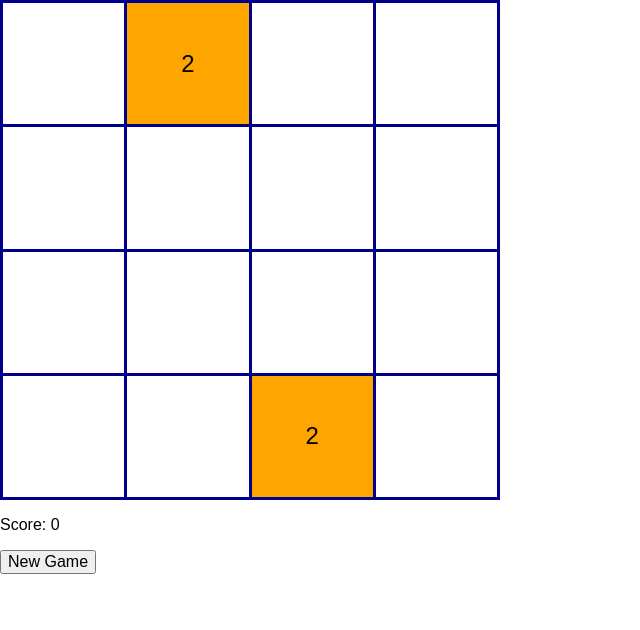
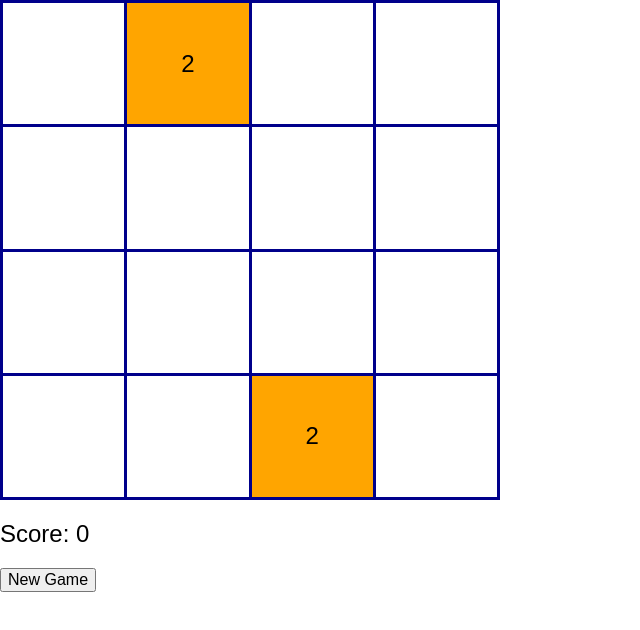
Before and after one commit to philsof/2048, a plain HTML site: page index.html in a window 1280 px wide. Shown: the whole page, without its empty margins (0-640 px from the left). Drawn offline with Linux system fonts and the light colour scheme.

Commit message:
Pad score and new game button, add styling to score

```diff
--- a/css/application.css
+++ b/css/application.css
@@ -58,3 +58,13 @@ td{border:3px solid darkblue; width:50px;
   background-color: indigo;
   color: white;
 }
+
+#score-div {
+  margin-top: 20px;
+  font-size: 24px;
+  color: black;
+}
+
+#new-game-button {
+  margin-top: 20px;
+}
--- a/index.html
+++ b/index.html
@@ -40,7 +40,7 @@
         </table>
       </tbody>
     </div>
-    <p>Score: <span id="score">0</span></p>
+    <div id="score-div">Score: <span id="score">0</span></div>
     <button type="button" id="new-game-button">New Game</button>
   </body>
 </html>
```
